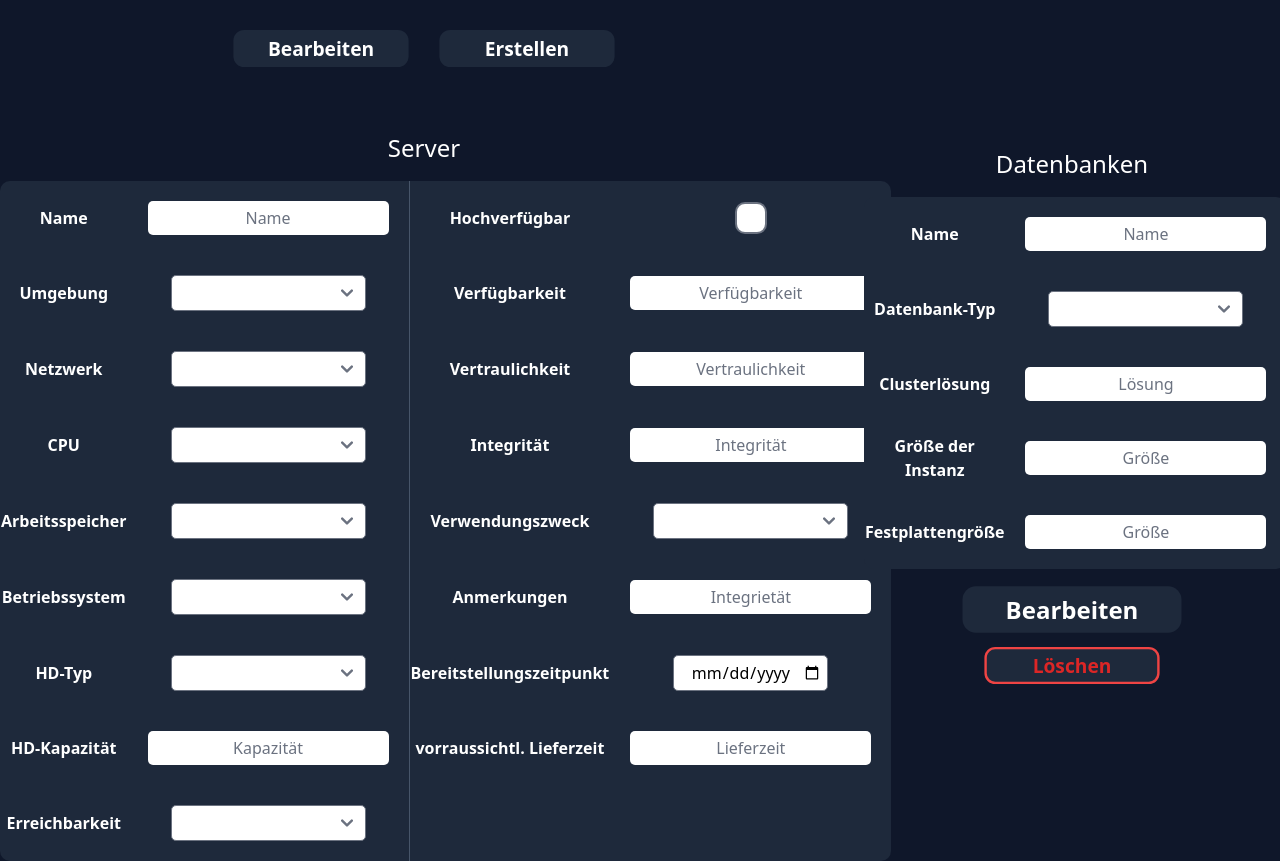
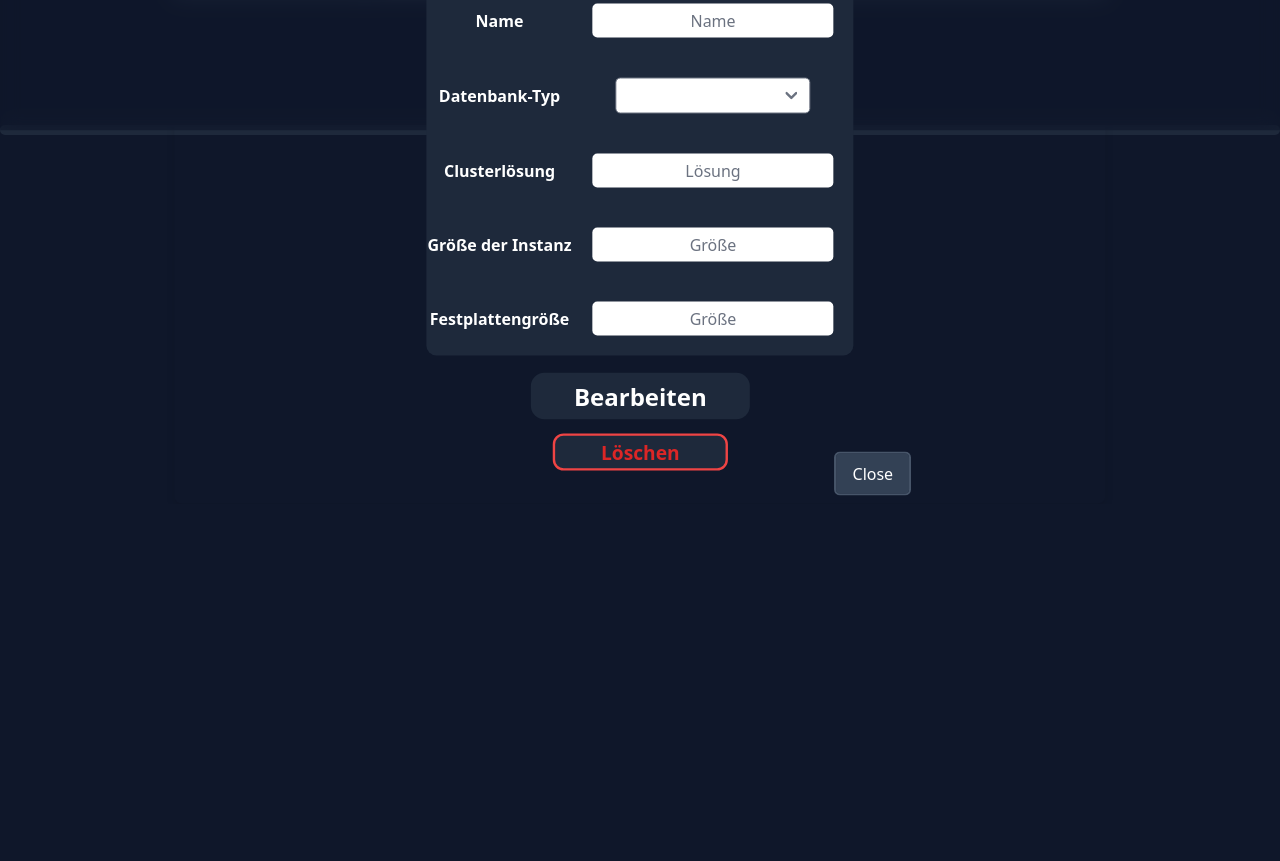
Before and after one commit to LeonKohli/statzy-nuxt, a Nuxt app: page /fachverfahren in a window 1280 px wide. Shown: the part 870-1731 px from the top of the page. After the commit the page ends 1374 px from the top, so only its background shows below. Built offline with nearby package versions, Linux system fonts and the light colour scheme.

Commit message:
Fachverfahren popup

```diff
--- a/pages/fachverfahren.vue
+++ b/pages/fachverfahren.vue
@@ -1,10 +1,9 @@
 <template>
-    <div class="grid grid-cols-3 gap-4">
-        <div class="col-span-3" >
+    <div>
         <h1 class="fachverfahrenh1"> Fachverfahren </h1>
-        </div>
-        <div class="suchmaske col-span-3">
-            <form @submit.prevent="searchError">
+        <div class="suchmaske">
+            <!--form @submit.prevent="searchError"-->
+            <form @submit.prevent="searchServer">
                 <h2 class="fachverfahrenh2"> Verfahrens-Daten </h2>
                 <table class="verfahren">
                     <tr>
@@ -22,7 +21,8 @@
                         <td class="tabledata"> <input class="eingabe" placeholder="Laufzeit"/> </td>
                     </tr>
                 </table>
-                <button class="button" @click="showPopup = false"> Suchen </button>
+                <!--button class="button" @click="showPopup = false"> Suchen </button-->
+                <button class="button" @click="showPopupServer = false"> Suchen </button>
             </form>
             <div v-if="showPopup" class="popupVerfahren">
                 <button class="close-button-verfahren" @click="showPopup = false"> Close </button>
@@ -31,12 +31,13 @@
                     <div class="bgVerfahren"></div>
                     <div class="blob"></div>
                     <p class="popup-überschrift"> Kein Fachverfahren gefunden </p>
-                    <p class="popup-text"> Überprüfen sie ihre Suche  oder  Erstellen sie ein neues Fachverfahren </p>
+                    <p class="popup-text"> Überprüfen sie ihre Suche <br> oder <br> Erstellen sie ein neues Fachverfahren </p>
                 </div>
             </div>
         </div>
-        <!-- <hr class="line"> -->
-        <div class="personen col-span-2">
+        <hr class="line">
+        <br>
+        <div class="personen">
             <h2 class="fachverfahrenh2"> Personen-Daten </h2>
             <table class="personen">
                 <tr>
@@ -82,8 +83,16 @@
                 </tr>
             </table>
         </div>
-        <!-- <hr class="line"> -->
-        <div class="server col-span-2">
+        <br>
+        <hr class="line">
+        <br>
+        <div v-if="showPopupServer" class="popupVerfahrenServer">
+            <button class="close-button-verfahren-server" @click="showPopupServer = false"> Close </button>
+            <div class="cardVerfahrenServer">
+                <div class="bgVerfahrenServer"></div>
+                <div class="blob"></div>
+            </div>
+            <div class="server">
                 <h2 class="fachverfahrenh2"> Server </h2>
                 <table class="server">
                     <tr>
@@ -140,6 +149,7 @@
                     </tr>
                 </table>
             </div>
+            <br>
             <div class="datenbanken">
                 <h2 class="fachverfahrenh2"> Datenbanken </h2>
                 <table class="db">
@@ -167,8 +177,9 @@
                 <button class="button"> Bearbeiten </button>
                 <button class="buttonDelete"> Löschen </button>
             </div>
-
-
+        </div>
+        <br>
+        <br>
     </div>
 </template>
 
@@ -181,7 +192,17 @@ export default {
     },
     methods: {
         searchError() {
-        this.showPopup = true;
+        this.showPopup = false;
+        },
+    },
+    data() {
+        return {
+        showPopupServer: true,
+        };
+    },
+    methods: {
+        searchServer() {
+        this.showPopupServer = false;
         },
     },
 };
@@ -460,6 +481,57 @@ export default {
         outline: 2px solid #475569;
     }
 
+    .popupVerfahrenServer {
+        position: absolute;
+        left: 50%;
+        transform: translateX(-50%) translateY(-50%);
+        top: 70%;
+        border-radius: 8px; /* Optional: for rounded corners */
+        padding: 20px; /* Optional: for some spacing inside the popup */
+        box-shadow: 0 4px 8px rgba(0, 0, 0, 0.1); /* Optional: for a subtle shadow */
+    }
+    .popupVerfahrenServer::before{
+        content: "";
+        position: absolute;
+        z-index: -1;
+        top: 50%;
+        left: 50%;
+        transform: translateX(-50%) translateY(-50%);
+        display: block;
+        width: 100vw;
+        height: 110vh;
+        backdrop-filter: blur(10px); /* Apply backdrop-filter for blurring */
+        background-color: rgba(15, 23, 42, 0.5); /* Semi-transparent background */
+    }
+
+    .cardVerfahrenServer {
+        position: relative;
+        width: 250px;
+        height: 250px;
+        border-radius: 14px;
+        z-index: 1111;
+        overflow: hidden;
+        display: flex;
+        flex-direction: column;
+        align-items: center;
+        justify-content: center;
+        box-shadow: 20px 20px 60px #334155, -20px -20px 60px #334155;
+    }
+
+    .bgVerfahrenServer {
+        position: absolute;
+        top: 5px;
+        left: 5px;
+        width: 240px;
+        height: 240px;
+        z-index: 2;
+        background: rgba(51, 65, 85, 0.95);
+        backdrop-filter: blur(24px);
+        border-radius: 10px;
+        overflow: hidden;
+        outline: 2px solid #475569;
+    }
+
     .create-button {
     position: absolute;
     z-index: 1;
@@ -510,4 +582,29 @@ export default {
         transition-duration: 25ms;
     }
 
+    .close-button-verfahren-server {
+    position: absolute;
+    z-index: 1;
+    bottom: 10px;
+    left: 75%;
+    transform: translateX(-50%);
+    padding: 8px 16px;
+    background-color: #334155;
+    color: white;
+    border: none;
+    border-radius: 4px;
+    cursor: pointer;
+    z-index: 10000;
+    outline: 2px solid #475569;
+    }
+    .close-button-verfahren-server:hover {
+        background-color: #dc2626;
+        color: #fff;
+        transition-duration: 100ms;
+    }
+    .close-button-verfahren-server:active {
+        scale: 90%;
+        transition-duration: 25ms;
+    }
+
 </style>
```
Lines whose indentation alone changed are shown as unchanged.
